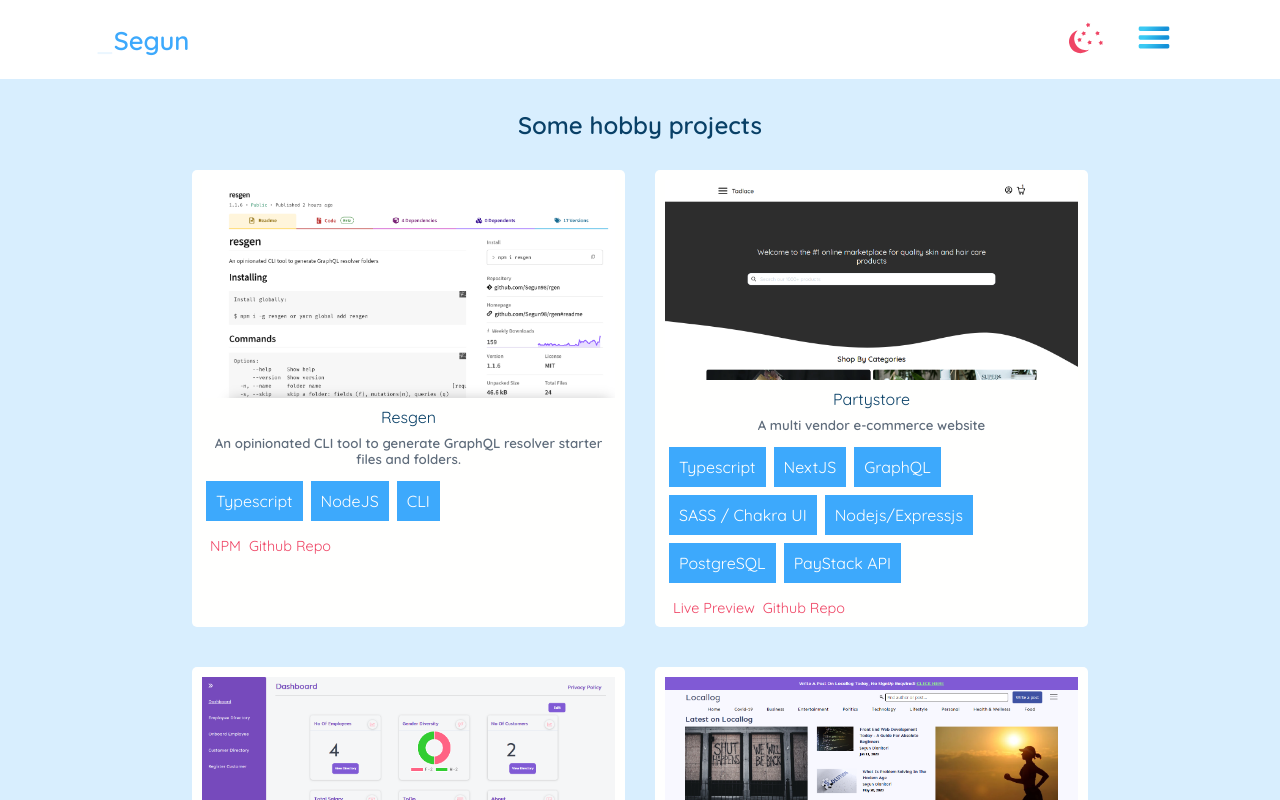
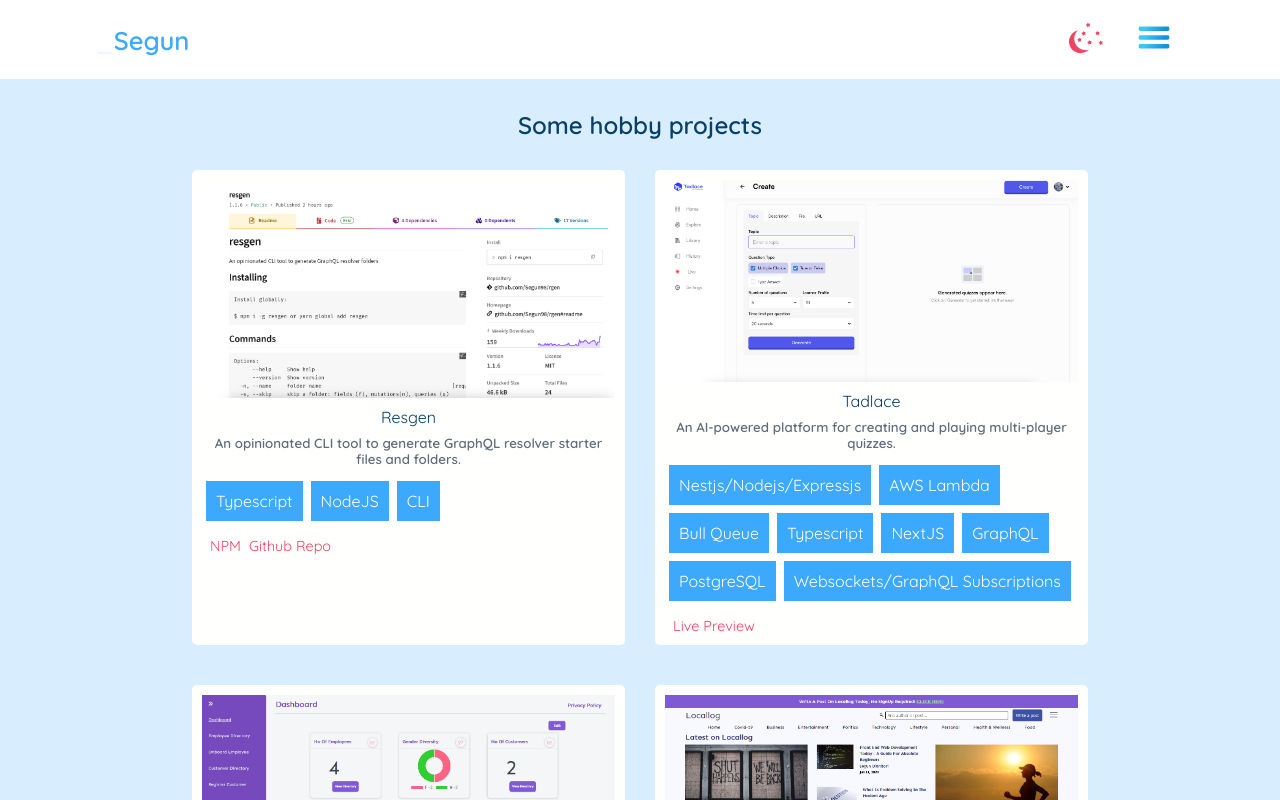
Before and after one commit to Segun98/portfolio, a Vue app: page /projects in a window 1280 px wide. Shown: the top 800 px of the page. Built offline with nearby package versions, Linux system fonts and the light colour scheme.

Commit message:
more copy updates

```diff
--- a/src/components/About.vue
+++ b/src/components/About.vue
@@ -11,8 +11,9 @@
               this.isDark ? { color: 'white', background: '#0c0c0c' } : {},
             ]"
           >
-            I am a software engineer with ~5 years of experience working at
-            fast-paced startups in Nigeria and the US.
+            I'm a software engineer with ~5 years of experience building
+            scalable, user-focused web applications at fast-paced startups in
+            Nigeria and the US.
           </p>
 
           <p
@@ -21,8 +22,8 @@
               this.isDark ? { color: 'white', background: '#0c0c0c' } : {},
             ]"
           >
-            I am interested in building web applications that solve real world
-            problems, showing concern for UX, DX, performance and scalability.
+            I am Passionate about solving real-world problems. I prioritize UX,
+            DX, performance, and scalability in everything I build.
           </p>
 
           <p
@@ -31,8 +32,10 @@
               this.isDark ? { color: 'white', background: '#0c0c0c' } : {},
             ]"
           >
-            I currently work full-time as a full-stack engineer at Dock. In my
-            spare time, I practice Algorithms and Data Structures.
+            Currently, I work as a full-stack engineer at Dock, where I’ve
+            helped build awesome features that helps business sell better to
+            customers. In my spare time, I refine my skills in Algorithms and
+            Data Structures,
           </p>
 
           <p
@@ -41,8 +44,8 @@
               this.isDark ? { color: 'white', background: '#0c0c0c' } : {},
             ]"
           >
-            'Fun' facts: I studied Business in Uni (B.Sc), I am 6'4 tall, I love
-            Lionel Messi and Barça! 🔴🔵
+            'Fun' facts: I studied Business (B.Sc), I’m 6’4, and I’m a big fan
+            of Lionel Messi and Barça! 🔴🔵
           </p>
         </div>
       </div>
--- a/src/views/ProjectsPage.vue
+++ b/src/views/ProjectsPage.vue
@@ -41,17 +41,21 @@
         </div>
 
         <div class="project-page-item" data-aos="fade-up">
-          <img :src="Tadlace" alt="ecommerce" />
-          <p>Partystore</p>
-          <h5>A multi vendor e-commerce website</h5>
+          <img :src="Tadlace" alt="tadlace" />
+          <p>Tadlace</p>
+          <h5>
+            An AI-powered platform for creating and playing multi-player
+            quizzes.
+          </h5>
           <div class="tech-used">
+            <p>Nestjs/Nodejs/Expressjs</p>
+            <p>AWS Lambda</p>
+            <p>Bull Queue</p>
             <p>Typescript</p>
             <p>NextJS</p>
             <p>GraphQL</p>
-            <p>SASS / Chakra UI</p>
-            <p>Nodejs/Expressjs</p>
             <p>PostgreSQL</p>
-            <p>PayStack API</p>
+            <p>Websockets/GraphQL Subscriptions</p>
           </div>
           <div class="project-page-span">
             <span>
@@ -60,14 +64,6 @@
                 target="_blank"
                 rel="noopener noreferrer"
                 >Live Preview</a
-              >
-            </span>
-            <span>
-              <a
-                href="https://github.com/Segun98/e-commerce"
-                target="_blank"
-                rel="noopener noreferrer"
-                >Github Repo</a
               >
             </span>
           </div>
@@ -341,7 +337,7 @@ import Manage from "../assets/manage-page.png";
 import Quiz from "../assets/quiz-app-sc.png";
 import Cart from "../assets/cart-project.png";
 import Youtube from "../assets/youtube-clone.png";
-import Tadlace from "@/assets/tadlace/p10.png";
+import Tadlace from "../assets/tadlace-create.png";
 import Resgen from "../assets/resgen.png";
 
 export default {
```
